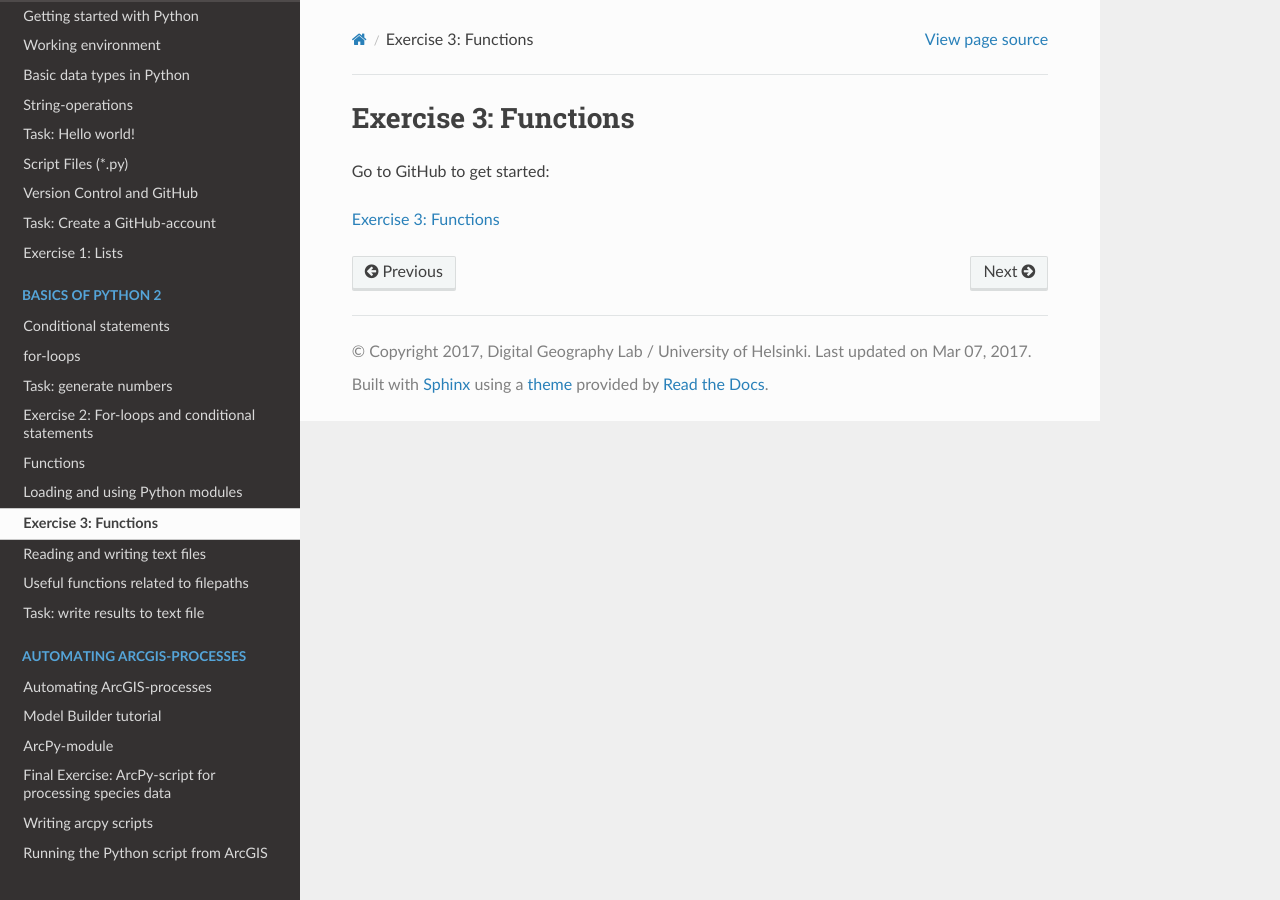
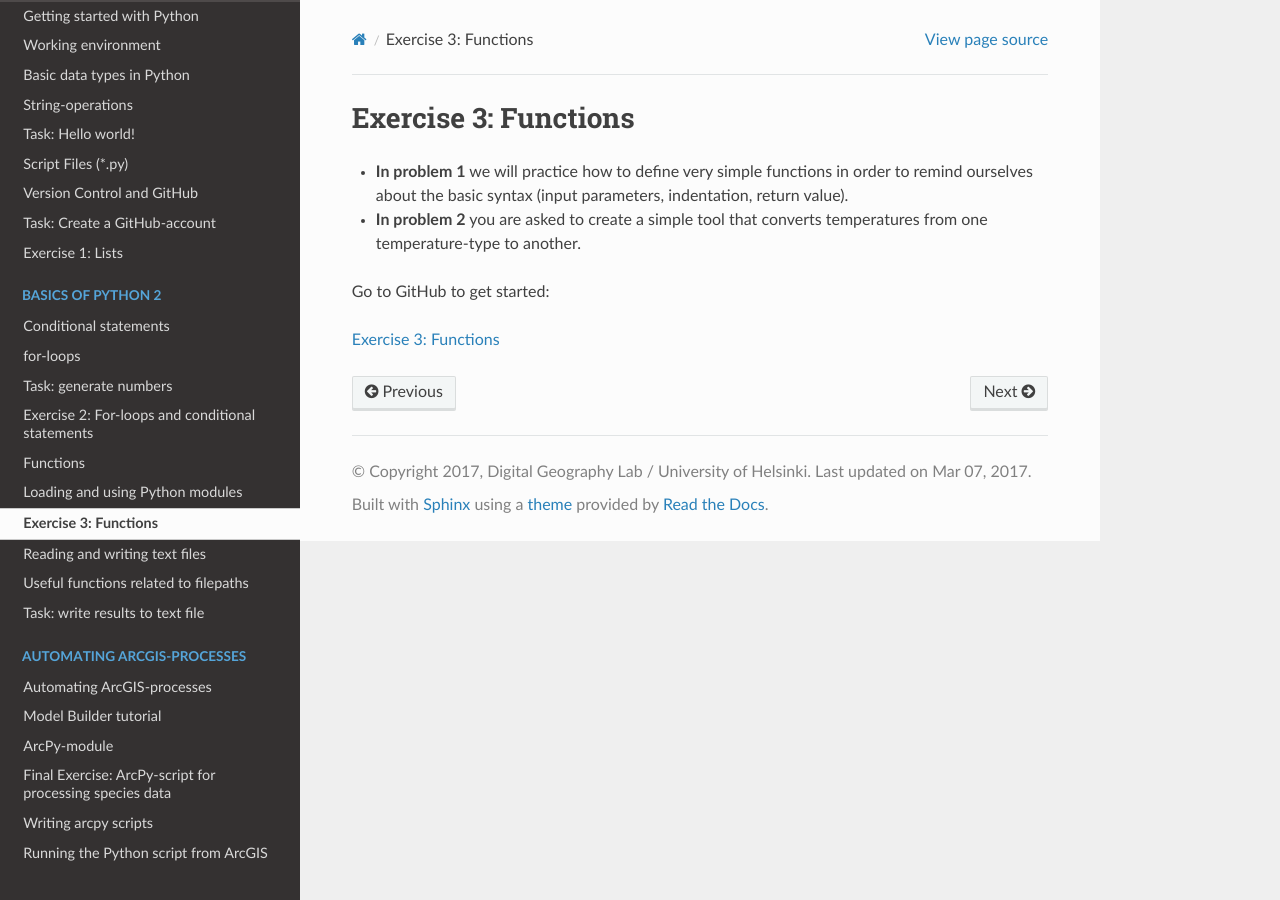
Before and after one commit to Automating-GIS-processes/FEC, a Sphinx documentation site: the page built from source/Day2-Exercise3-Functions.rst, in a window 1280 px wide. Built offline with Sphinx 7.4.7 and the Read the Docs theme 2.0.0, drawn with Linux system fonts in a browser that asks for light colours; pages that are not in the unit, such as notebooks, are missing from menus.

Commit message:
cleaning functions-material

```diff
--- a/source/Day2-Exercise3-Functions.rst
+++ b/source/Day2-Exercise3-Functions.rst
@@ -1,5 +1,8 @@
 Exercise 3: Functions
 =====================
+
+- **In problem 1** we will practice how to define very simple functions in order to remind ourselves about the basic syntax (input parameters, indentation, return value).
+- **In problem 2** you are asked to create a simple tool that converts temperatures from one temperature-type to another.
 
 Go to GitHub to get started:
 
--- a/source/Day2-modules.rst
+++ b/source/Day2-modules.rst
@@ -118,7 +118,7 @@ What should I *not* do?
 
 Here are a few things to avoid.
 
-1. **Don't use ``from X import *``**. This may be easier to understand
+1. Don't use ``from X import *``. This may be easier to understand
    by way of an example, but assuming ``X`` above is a Python module,
    ``from X import *`` will import all of the functions in module ``X``.
    Though you might think this is helpful, it is much better to simply
```
